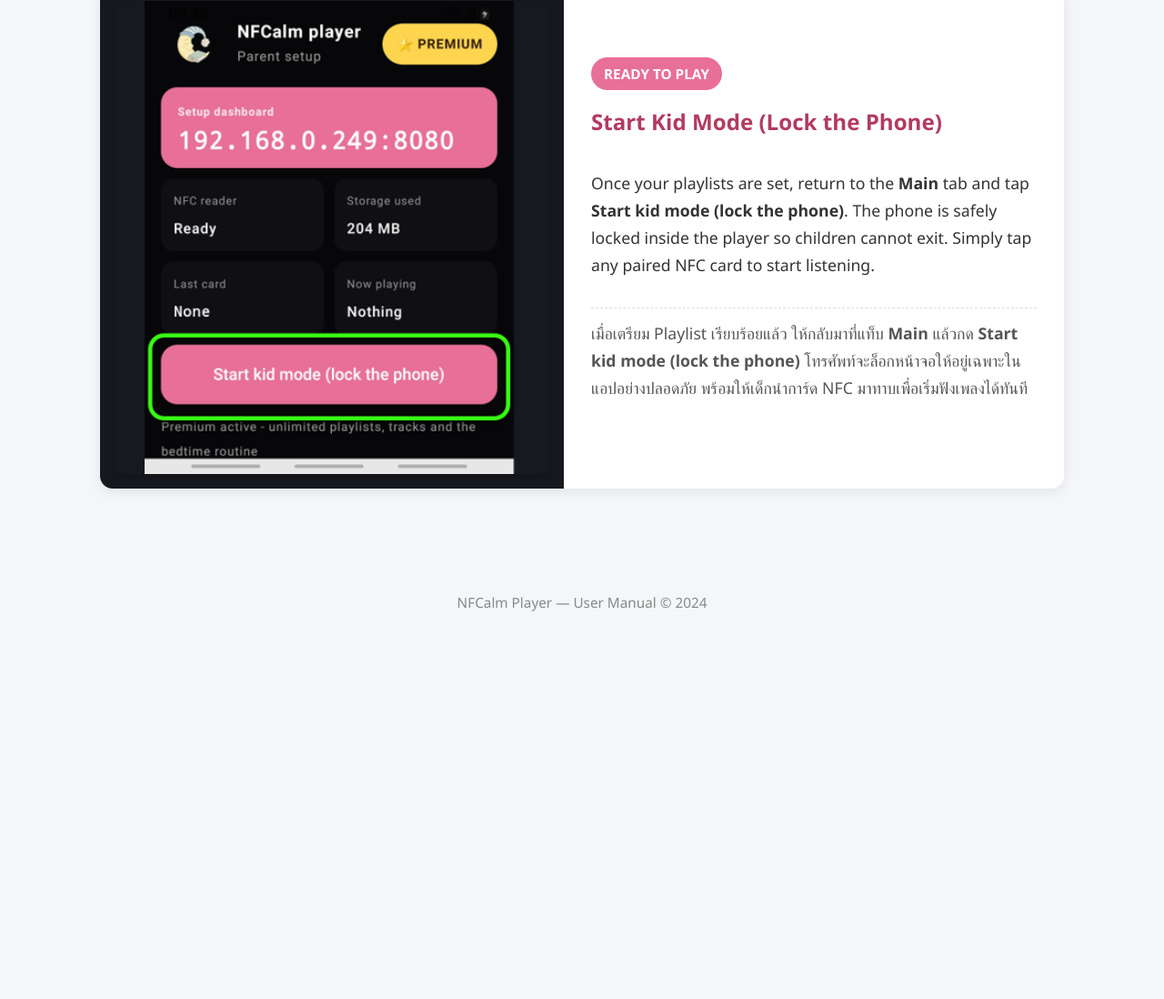
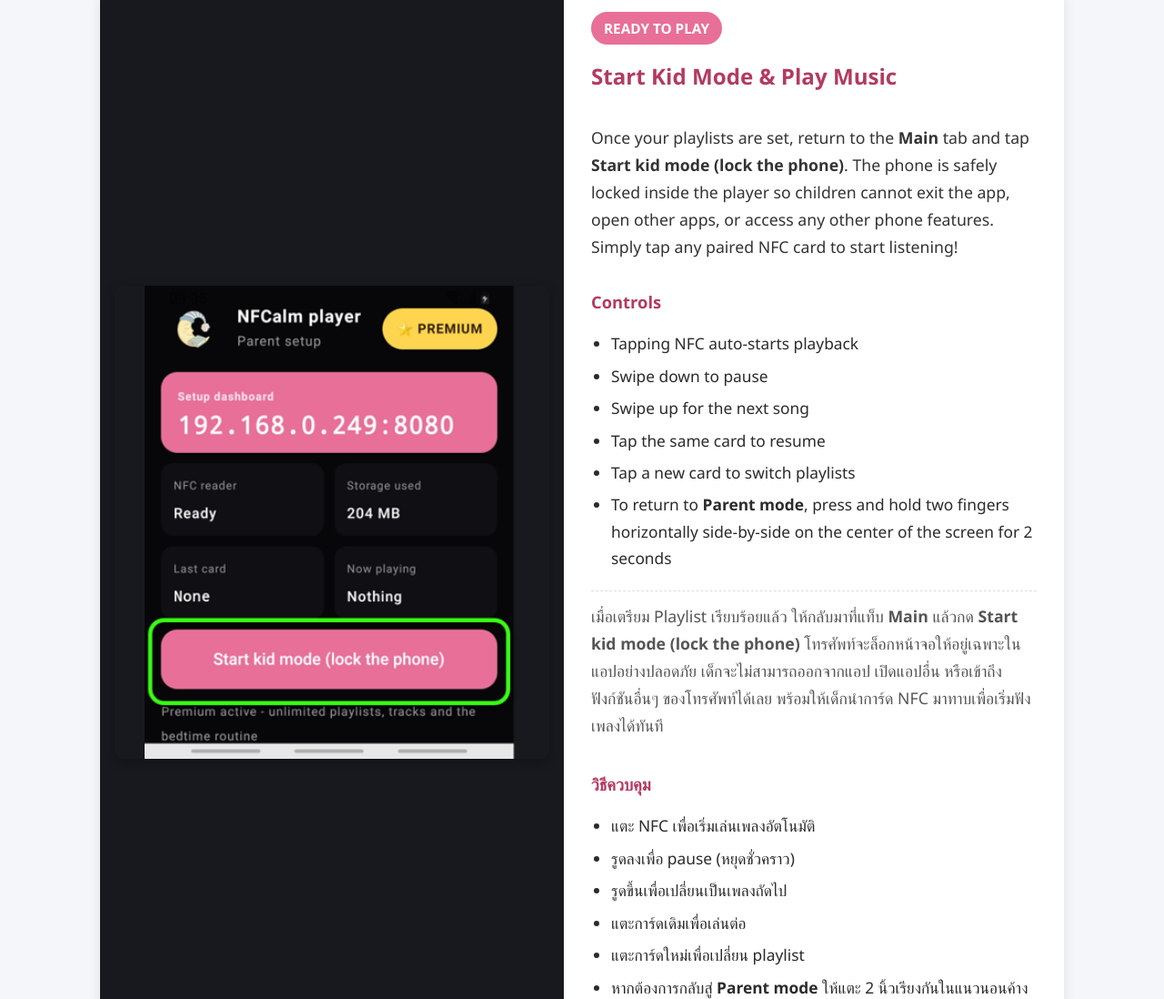
Before and after one commit to nvejkan/NFCalm-player, a plain HTML site: page docs/manual.html in a window 1280 px wide. Shown: the part 4296-5394 px from the top of the page at 91% size. Before the commit the page ends 4995 px from the top, so only its background shows below. Drawn offline with Linux system fonts and the light colour scheme.

Commit message:
Add files via upload

```diff
--- a/docs/manual.html
+++ b/docs/manual.html
@@ -280,7 +280,7 @@
           <b>Alternative shortcut:</b> You don't have to open the app first! Open any file manager, download folder, or audio app on your phone, select the music files you want, and tap <b>Share</b>.
         </p>
         <p class="text-th">
-          <b>วิธีลัด (แชร์จากแอปอื่น):</b> ไม่จำเป็นต้องเข้าแอปก่อน! เพียงเปิดแอปจัดการไฟล์ (My Files), โฟลเดอร์ Download หรือแอปไฟล์เสียงใดๆ เลือกไฟล์เพลงที่ต้องการ แล้วกดปุ่ม <b>Share (แชร์)</b> ด้านล่าง
+          <b>วิธีลัด (แชร์จากแอปอื่น):</b> ไม่จำเป็นต้องเข้าแอปก่อน! เพียงเปิดแอปจัดการไฟล์ (My Files), โฟลเดอร์ Download หรือแอปแชทที่เพื่อนส่งไฟล์เสียงมาให้ เลือกไฟล์เพลงที่ต้องการ แล้วกดปุ่ม <b>Share (แชร์)</b> ด้านล่าง
         </p>
       </div>
     </div>
@@ -326,13 +326,31 @@
       </div>
       <div class="step-content">
         <span class="step-badge">READY TO PLAY</span>
-        <h2 class="step-title">Start Kid Mode (Lock the Phone)</h2>
+        <h2 class="step-title">Start Kid Mode & Play Music</h2>
         <p class="text-en">
-          Once your playlists are set, return to the <b>Main</b> tab and tap <b>Start kid mode (lock the phone)</b>. The phone is safely locked inside the player so children cannot exit. Simply tap any paired NFC card to start listening.
+          Once your playlists are set, return to the <b>Main</b> tab and tap <b>Start kid mode (lock the phone)</b>. The phone is safely locked inside the player so children cannot exit the app, open other apps, or access any other phone features. Simply tap any paired NFC card to start listening!
         </p>
-        <p class="text-th">
-          เมื่อเตรียม Playlist เรียบร้อยแล้ว ให้กลับมาที่แท็บ <b>Main</b> แล้วกด <b>Start kid mode (lock the phone)</b> โทรศัพท์จะล็อกหน้าจอให้อยู่เฉพาะในแอปอย่างปลอดภัย พร้อมให้เด็กนำการ์ด NFC มาทาบเพื่อเริ่มฟังเพลงได้ทันที
+        <div class="controls-heading">Controls</div>
+        <ul class="controls-list">
+          <li>Tapping NFC auto-starts playback</li>
+          <li>Swipe down to pause</li>
+          <li>Swipe up for the next song</li>
+          <li>Tap the same card to resume</li>
+          <li>Tap a new card to switch playlists</li>
+          <li>To return to <b>Parent mode</b>, press and hold two fingers horizontally side-by-side on the center of the screen for 2 seconds</li>
+        </ul>
+        <p class="text-th" style="margin-top:14px;">
+          เมื่อเตรียม Playlist เรียบร้อยแล้ว ให้กลับมาที่แท็บ <b>Main</b> แล้วกด <b>Start kid mode (lock the phone)</b> โทรศัพท์จะล็อกหน้าจอให้อยู่เฉพาะในแอปอย่างปลอดภัย เด็กจะไม่สามารถออกจากแอป เปิดแอปอื่น หรือเข้าถึงฟังก์ชันอื่นๆ ของโทรศัพท์ได้เลย พร้อมให้เด็กนำการ์ด NFC มาทาบเพื่อเริ่มฟังเพลงได้ทันที
         </p>
+        <div class="controls-heading">วิธีควบคุม</div>
+        <ul class="controls-list">
+          <li>แตะ NFC เพื่อเริ่มเล่นเพลงอัตโนมัติ</li>
+          <li>รูดลงเพื่อ pause (หยุดชั่วคราว)</li>
+          <li>รูดขึ้นเพื่อเปลี่ยนเป็นเพลงถัดไป</li>
+          <li>แตะการ์ดเดิมเพื่อเล่นต่อ</li>
+          <li>แตะการ์ดใหม่เพื่อเปลี่ยน playlist</li>
+          <li>หากต้องการกลับสู่ <b>Parent mode</b> ให้แตะ 2 นิ้วเรียงกันในแนวนอนค้างไว้ตรงกลางหน้าจอ 2 วินาที</li>
+        </ul>
       </div>
     </div>
 
@@ -479,8 +497,7 @@
         <span class="step-badge">STEP 8 — On Android phone</span>
         <h2 class="step-title">Playing Music with NFC</h2>
         <p class="text-en">
-          Phone switches to Kid mode. Tap an NFC card to start playing — the screen
-          stays locked, keeping kids safe inside the app.
+          Once your playlists are set, switch to <b>Kid mode</b> (tap <b>Start kid mode (lock the phone)</b> on the phone or enable it from the web). The phone stays safely locked inside the player so children cannot exit the app, open other apps, or access any other phone features. Simply tap any paired NFC card to start listening.
         </p>
         <div class="controls-heading">Controls</div>
         <ul class="controls-list">
@@ -489,18 +506,19 @@
           <li>Swipe up for the next song</li>
           <li>Tap the same card to resume</li>
           <li>Tap a new card to switch playlists</li>
+          <li>To return to <b>Parent mode</b>, press and hold two fingers horizontally side-by-side on the center of the screen for 2 seconds</li>
         </ul>
         <p class="text-th" style="margin-top:14px;">
-          โทรศัพท์จะเปลี่ยนเป็น Kid mode แตะการ์ด NFC เพื่อเริ่มเล่นเพลง — หน้าจอจะถูกล็อกไว้
-          ทำให้เด็กปลอดภัยอยู่ในแอพเสมอ
+          เมื่อเตรียม Playlist เรียบร้อยแล้ว โทรศัพท์จะเปลี่ยนเป็น <b>Kid mode</b> (หรือกดล็อกได้จากแท็บ Main บนโทรศัพท์) หน้าจอจะถูกล็อกให้อยู่เฉพาะในแอปอย่างปลอดภัย เด็กจะไม่สามารถออกจากแอป เปิดแอปอื่น หรือเข้าถึงฟังก์ชันอื่นๆ ของโทรศัพท์ได้เลย พร้อมให้เด็กนำการ์ด NFC มาทาบเพื่อเริ่มฟังเพลงได้ทันที
         </p>
         <div class="controls-heading">วิธีควบคุม</div>
         <ul class="controls-list">
           <li>แตะ NFC เพื่อเริ่มเล่นเพลงอัตโนมัติ</li>
-          <li>รูดลงเพื่อ pause</li>
+          <li>รูดลงเพื่อ pause (หยุดชั่วคราว)</li>
           <li>รูดขึ้นเพื่อเปลี่ยนเป็นเพลงถัดไป</li>
           <li>แตะการ์ดเดิมเพื่อเล่นต่อ</li>
           <li>แตะการ์ดใหม่เพื่อเปลี่ยน playlist</li>
+          <li>หากต้องการกลับสู่ <b>Parent mode</b> ให้แตะ 2 นิ้วเรียงกันในแนวนอนค้างไว้ตรงกลางหน้าจอ 2 วินาที</li>
         </ul>
       </div>
     </div>
```
